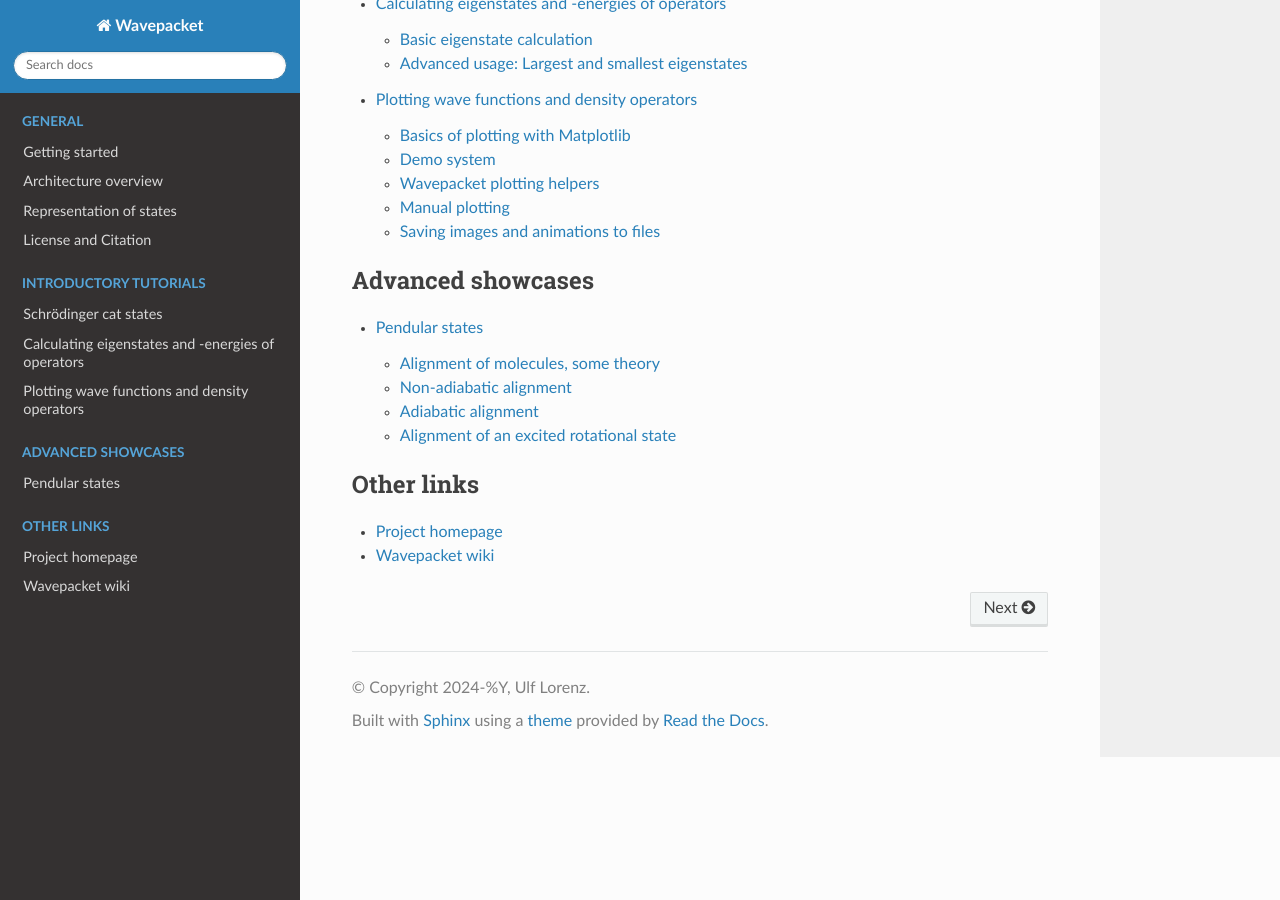
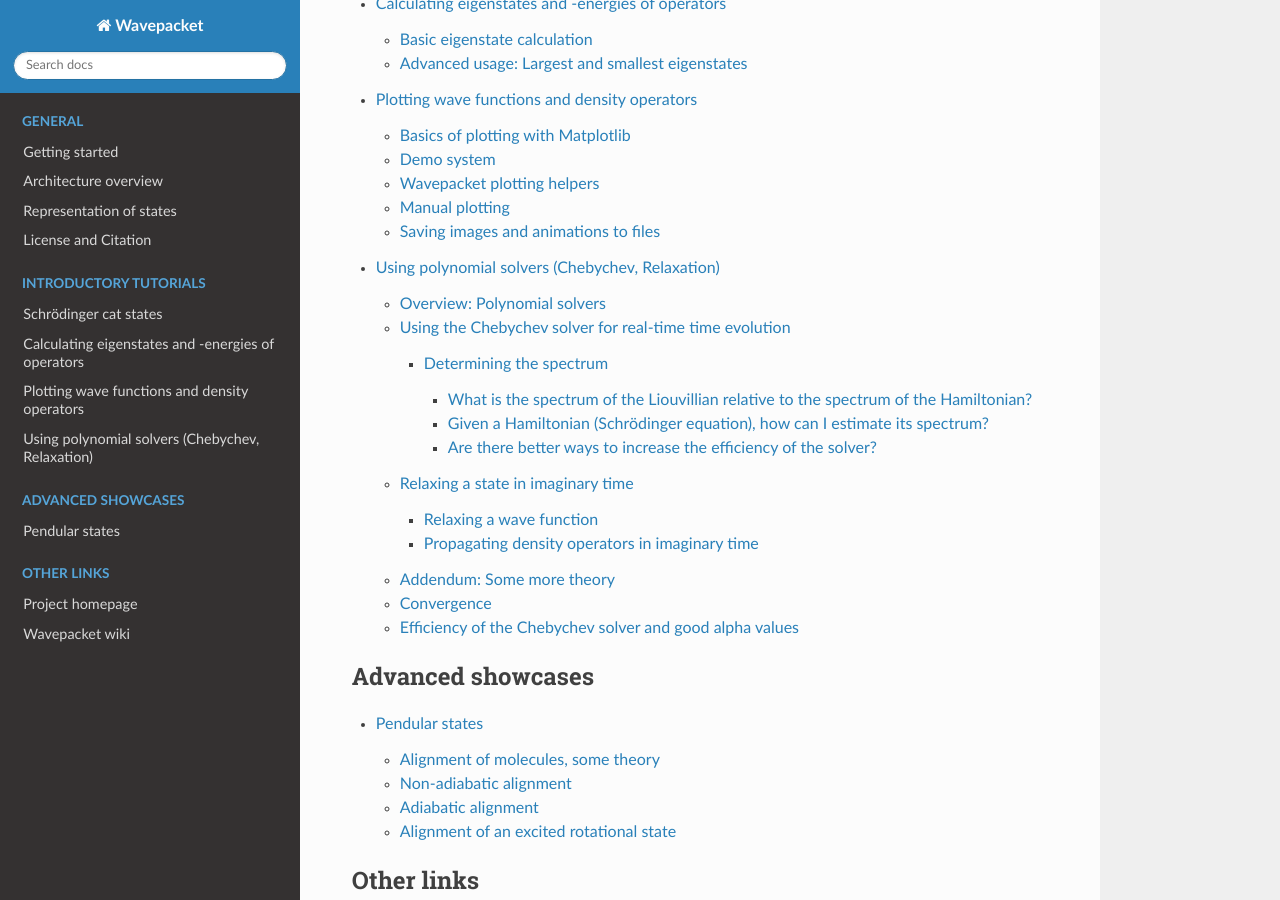
Before and after one commit to ulflor/wavepacket, a Sphinx documentation site: the page built from doc/index.rst, in a window 1280 px wide and 900 px high, scrolled down 1264 px. Built offline with Sphinx 7.4.7 and the Read the Docs theme 3.1.0, drawn with Linux system fonts in a browser that asks for light colours; formulas are drawn with MathJax 3; pages that are not in the unit, such as notebooks, are missing from menus; some of the changed lines change nothing that is shown.

Commit message:
#32 Added a tutorial on the Chebychev solvers
First throw, and the result is poor. Too much content for one tutorial.
Should be streamlined and split into three parts for different audiences
and purposes.

````diff
--- a/doc/index.rst
+++ b/doc/index.rst
@@ -47,6 +47,7 @@ free to use the `issue tracker <https://github.com/ulflor/wavepacket/features>`_
    tutorials/schroedinger_cat
    tutorials/eigenstates
    tutorials/plotting
+   tutorials/polynomial_solvers
 
 .. toctree::
     :caption: Advanced showcases
--- /dev/null
+++ b/doc/tutorials/polynomial_solvers.md
@@ -0,0 +1,436 @@
+---
+file_format: mystnb
+kernelspec:
+    name: python3
+---
+
+# Using polynomial solvers (Chebychev, Relaxation)
+
+This tutorial should give you enough background information to use the {py:class}`wavepacket.solver.ChebychevSolver`
+and {py:class}`wavepacket.solver.RelaxationSolver`.
+
+For those interested in a bit more in-depth knowledge, an addendum drills a bit deeper into some aspects.
+
+## Overview: Polynomial solvers
+
+The basic idea of polynomial solvers is to write the time evolution operator in a polynomial sum,
+
+```{math}
+\mathrm{e}^{-\imath \hat H \Delta t} \propto \sum_n c_n P_(-\imath \hat H \Delta t)
+.
+```
+
+We gloss over a lot of technical details here, which we will only pick up in the addendum.
+While the choice of polynomial is arbitrary, in practice, particular properties are desired.
+In particular, Chebychev polynomials are a useful choice, because they converge continuously.
+
+Compared to general purpose solvers like the Runge-Kutta procedure, the Chebychev solver has three advantages.
+First, it is much faster, up to an order of magnitude.
+Second, for large n the sum terms decay exponentially with n, which makes the solver extremely accurate.
+And finally, because of the continuous convergence, you can (in theory) define an exact upper bound of the error
+in the whole spectrum.
+In practice, you can set a small threshold (say, 1e-12), sum up all terms with coefficients above the threshold,
+and you are guaranteed that the result is accurate for all possible input states, no further tuning required.
+
+On the other hand, there are two major drawbacks.
+First, polynomial solvers fail for time-dependent systems, because the expansion contains time-ordered products,
+and that makes the whole scheme too difficult to work with.
+In particular those based on Chebychev polynomials also require real eigenvalues, hence closed systems.
+Second, the expansion has a finite radius of convergence, hence you must supply reasonably accurate bounds
+for the spectrum of the Hamiltonian, which can be cumbersome.
+The spectrum of a Liouvillian differs from that of a Hamiltonian, so the solver cannot be used for
+wave functions and density operators.
+Finally, the solver is only efficient for large time steps (Note: This is actually wrong, interpolation is possible,
+but has not been implemented for simplicity. If you do need interpolation, drop me a mail or raise a ticket!).
+
+## Using the Chebychev solver for real-time time evolution
+
+In order to use a ChebychevSolver, you need four pieces of information:
+
+1. The expression that describes the equation of motion.
+2. The spectrum of the Hamiltonian / Liouvillian.
+3. The length of one elementary time step.
+4. The cutoff, that is, the smallest coefficient included in the summation.
+
+Only the spectrum has severe consequences if chosen wrong and is difficult to obtain here.
+We will discuss that parameter in a moment.
+
+The expression is obviously needed for all solvers, so nothing new here.
+In general, you never need to touch the default cutoff value of 1e-12.
+Even the use of questionably large values of 1e-6 speeds up typical calculation by something like 25%.
+Finally, the time step should be something like {math}`80 / \Delta E`, where {math}`\Delta E` is the range of
+the spectrum that you supply, but you need not be extremely precise.
+Choosing a smaller value decreases efficiency, for example {math}`40/\Delta E` roughly doubles the computational cost.
+Choosing much larger values, beyond {math}`150/\Delta E` may overflow double precision values and has diminishing
+efficiency gains, about 30% in this example.
+These rather small gains are usually not worth the trouble.
+
+All these magic numbers are explained in the addendum. For using Chebychev solvers, just take them at face value.
+
+### Determining the spectrum
+
+As an example, let us take the simple harmonic oscillator example from {doc}`plotting`.
+
+```{code-cell}
+import wavepacket as wp
+
+grid = wp.grid.Grid(wp.grid.PlaneWaveDof(-10, 10, 128))
+
+kinetic = wp.operator.CartesianKineticEnergy(grid, 0, mass=1)
+potential = wp.operator.Potential1D(grid, 0, lambda x: 0.5 * x ** 2)
+hamiltonian = kinetic + potential
+
+equation = wp.expression.SchroedingerEquation(hamiltonian)
+liouvillian = wp.expression.CommutatorLiouvillian(hamiltonian)
+```
+
+For didactic reasons, we will discuss three items in the following:
+
+1.What is the spectrum of the Liouvillian relative to the spectrum of the Hamiltonian?
+2.Given a Hamiltonian (Schrödinger equation), how can I estimate its spectrum?
+3.Are there better ways to increase the efficiency of the solver?
+
+#### What is the spectrum of the Liouvillian relative to the spectrum of the Hamiltonian?
+
+If the Hamiltonian has a spectrum
+{math}`[E_\mathrm{min}, E_\mathrm{max}] = [E_\mathrm{min}, E_\mathrm{min} + \Delta E]`, then the corresponding
+{py:class}`wp.expression.CommutatorLiouvillian` has the spectrum {math}`[-\Delta E, \Delta E]`,
+because the coherence terms between the fastest oscillations {math}`\sim \mathrm{e}^{\pm \imath \Delta E t}`
+occur between the eigenstates with the largest and smallest eigenvalues, respectively.
+An important corollary is that, in general, a {py:class}`wp.solver.ChebychevSolver` and
+{py:class}`wp.solver.RelaxationSolver` can only be used for wave functions or density operators, not both.
+
+#### Given a Hamiltonian (Schrödinger equation), how can I estimate its spectrum?
+
+To estimate the spectrum, let us first point out that you do not need the exact minimum/maximum eigenvalue,
+but only a lower/upper bound to it.
+The estimated spectral range is inversely proportional to the time step and hence proportional to the
+computational cost, so do not spend too much effort in figuring out the exact values.
+With that said, a simple lower bound of the Hamiltonian is given by the smallest value of the potential,
+that is, an energy of zero in the example.
+
+For an estimate of the largest eigenvalue, we can use the power iteration: Repeatedly applying the Hamiltonian
+to an almost arbitrary state converges exponentially towards the eigenvector with the largest (absolute) eigenvalue.
+That is straight forward to do:
+
+```{code-cell}
+import math
+
+psi = wp.builder.zero_wave_function(grid) + 1
+for iteration in range(10):
+    psi = equation.apply(psi, t=0)
+    psi = psi / math.sqrt(wp.grid.trace(psi))
+
+energy_guess = wp.operator.expectation_value(hamiltonian, psi).real
+energy_guess = 1.2 * energy_guess
+print(energy_guess)
+```
+
+The initial state should contain the highest-energy eigenstate as a non-negligible component, but is otherwise
+rather arbitrary.
+The factor of 1.2 is an arbitrary safety margin to compensate that we approach the highest-energy
+eigenstate from below and may not have been converged yet.
+Thus, we arrive at an estimate for the spectrum of about [0, 280], and a time step of around 80/280 = 2/7.
+Let us plug it in and watch a Gaussian wave packet evolve.
+
+```{code-cell}
+psi0 = wp.builder.product_wave_function(grid, wp.Gaussian(-5, 0, rms=1))
+x_op = wp.operator.Potential1D(grid, 0, lambda x: x)
+solver = wp.solver.ChebychevSolver(equation, math.pi/10, (0, energy_guess))
+
+for t, psi in solver.propagate(psi0, t0=0.0, num_steps=10):
+    trace = wp.grid.trace(psi)
+    x = wp.operator.expectation_value(x_op, psi).real
+
+    print(f"t = {t:.4}, trace = {trace:.4}, <x> = {x:.4}")
+```
+
+For completeness, we can finally check what happens if we get the spectrum wrong. Let us say we cut at 200 a.u.
+The footprint of our wrong spectrum is readily apparent if we print the trace.
+
+```{code-cell}
+bad_solver = wp.solver.ChebychevSolver(equation, math.pi/10, (0, 200))
+
+for t, psi in bad_solver.propagate(psi0, t0=0.0, num_steps=10):
+    trace = wp.grid.trace(psi)
+    print(f"t = {t:.4}, trace = {trace:.4}")
+```
+
+#### Are there better ways to increase the efficiency of the solver?
+
+So far, we have taken the Hamiltonian for granted and tried to figure out the spectrum.
+A much better approach is to turn this procedure around and tailor the operators to the spectrum.
+To motivate this change, let us print the average and standard deviation of the initial state's energy:
+
+```{code-cell}
+    energy = wp.operator.expectation_value(hamiltonian, psi0).real
+    energy2 = wp.operator.expectation_value(hamiltonian*hamiltonian, psi0).real
+
+    print(f"E = {energy},   dE^2 = {energy2 - energy**2}")
+```
+
+Even if we give room for several standard deviations, we can safely claim that only eigenstates with energy <= 30 a.u.
+are relevant to carry this Gaussian.
+This is much, much less than the Hamiltonian's spectral range.
+In other words: 90% of the computing time is spent to ensure the correct propagation of high-energy states
+that we actually do not care about at all.
+This imbalance between the spectrum that the grid/operator can support and the spectrum that we need is rather
+typical.
+
+What we do then is simply to truncate the Hamiltonian, or rather the kinetic and potential energy operators.
+Truncating the potential gives just a little.
+Our Gaussian (x0 = -5, rms = 1) extends maybe up to x = 8, where the potential value is
+{math}`8**2/2 = 32 \mathrm{a.u.}`, so we might truncate at 35 a.u., a little less than the maximum potential of 50 a.u.
+As a good first guess, we can do the same for the kinetic energy, which supports _much_ larger energies.
+The truncated system is now
+
+```{code-cell}
+kinetic = wp.operator.CartesianKineticEnergy(grid, 0, mass=1, cutoff=35)
+potential = wp.operator.Potential1D(grid, 0, lambda x: 0.5 * x ** 2, cutoff = 35)
+hamiltonian = kinetic + potential
+equation = wp.expression.SchroedingerEquation(hamiltonian)
+```
+
+The spectrum of this Hamiltonian has a guaranteed upper limit of 35 + 35 = 70, one fourth of the original Hamiltonian.
+This allows us to increase the time step / lower the computing cost by a factor of 4.
+
+```{code-cell}
+solver = wp.solver.ChebychevSolver(equation, 4 * math.pi/10, (0, 70))
+
+for t, psi in solver.propagate(psi0, t0=0.0, num_steps=10):
+    trace = wp.grid.trace(psi)
+    x = wp.operator.expectation_value(x_op, psi).real
+
+    print(f"t = {t:.4}, trace = {trace:.4}, <x> = {x:.4}")
+```
+
+## Relaxing a state in imaginary time
+
+The Schrödinger equation in imaginary time is given by
+
+```{math}
+\frac{\partial \psi}{\partial t} = - \hat H \psi
+```
+
+with the formal solution in terms of energy eigenstates {math}`\phi_i`
+
+```{math}
+\psi(t) = \mathrm{e}^{-\hat H t} \psi(t=0) = \sum_i c_i \mathrm{e}^{-E_i t} \phi_i
+```
+
+As the formula demonstrates, each eigenstate decays exponentially depending on the energy.
+Hence, for sufficiently long time evolution with repeated normalization, our solution is the ground state if the
+initial state has any overlap with the true ground state.
+Propagation in imaginary time is thereby similar to the power iteration where you repeatedly apply the
+Hamiltonian to an almost arbitrary state and the eigenstate with the largest absolute energy grows the fastest.
+
+Besides being a convenient tool to find the ground state, we can also use the same equation with a density operator.
+Solving the initial-value problem
+
+```{math}
+\frac{\partial \rho}{\partial \beta} = - \hat H \rho \qquad \mathrm{where} \qquad \rho(\beta=0) = \mathbb{1}
+```
+
+has the thermal density operator as a solution up to a normalization:
+
+```{math}
+\rho(\beta) = \mathrm{e}^{-\beta \hat H}
+```
+
+So imaginary-time propagation with density operators is also a convenient way to get the thermal density operator
+without an explicit exponentiation of the Hamiltonian.
+
+### Relaxing a wave function
+
+At its heart, the relaxation solver is just a modified version of the {py:class}`wavepacket.solver.ChebychevSolver`
+implemented along [^ref-chebychev-imag].
+As such, all the remarks regarding the ChebychevSolver hold.
+In particular, you should carefully consider how much you want to truncate your Hamiltonian.
+Let us repeat the demo example here:
+
+```{code-cell}
+import math
+import wavepacket as wp
+
+grid = wp.grid.Grid(wp.grid.PlaneWaveDof(-10, 10, 128))
+kinetic = wp.operator.CartesianKineticEnergy(grid, 0, mass=1, cutoff=35)
+potential = wp.operator.Potential1D(grid, 0, lambda x: 0.5 * x ** 2, cutoff = 35)
+hamiltonian = kinetic + potential
+
+solver = wp.solver.RelaxationSolver(hamiltonian, 1.5, (0, 70))
+```
+
+There are two noteworthy differences with respect to the real-time solver.
+First, we always apply the Hamiltonian from the left, so the solver takes the Hamiltonian, not a
+{py:class}`wavepacket.equation.Equation`.
+Second, we do not care about the intermediate results.
+Instead, we may have to normalize the wave function every now and again to avoid numeric inaccuracies.
+Last, we do not care deeply about the initial state, as long as there is a significant overlap with the ground state.
+A good guess starts with more overlap, but you do not need to be overly precise.
+
+```{code-cell}
+# to demonstrate convergence, let us take a Gaussian that is too wide (rms=1 would be exact)
+psi = wp.builder.product_wave_function(grid, wp.Gaussian(rms=2))
+for step in range(5):
+    energy = wp.operator.expectation_value(hamiltonian, psi).real
+    energy2 = wp.operator.expectation_value(hamiltonian*hamiltonian, psi).real
+    print(f"step = {step}:  E = {energy},   dE^2 = {energy2 - energy**2:.4}")
+
+    psi = solver.step(psi, 0)
+    psi = wp.grid.normalize(psi)
+```
+
+In the example here, we are basically converged after about three steps.
+Note however, that in general the convergence depends on the energy gap between the ground state and the
+first excited state, because the latter is the component that is the slowest to be suppressed.
+
+### Propagating density operators in imaginary time
+
+The relaxation of density operators is essentially the same as for wave functions.
+The step should be chosen to conveniently access the requested inverse temperature(s) and keep the alpha value
+in a reasonable range
+
+```{code-cell}
+delta_beta = 1.0
+solver = wp.solver.RelaxationSolver(hamiltonian, delta_beta, (0, 70))
+rho =  wp.builder.unit_density(grid)
+
+for step in range(5):
+    rho = solver.step(rho, 0)
+
+    Z = wp.grid.trace(rho)
+    print(f"beta = {delta_beta * (step+1)},  Z = {wp.grid.trace(rho):.4}")
+```
+
+## Addendum: Some more theory
+
+For more details, see the [original paper by Ronnie Kosloff [^ref-chebychev-real], [^ref-chebychev-imag].
+
+For a time-independent closed system, the time evolution operator U is defined by
+
+```{math}
+    \psi(t+\Delta t) = \hat U(t + \Delta t, t) \psi(t) = \mathrm{e}^{-\imath \hat H \Delta t} \psi(t).
+```
+
+In a similar fashion, we can define a time evolution super operator for density operators and open systems by
+using a Liouvillian in place of the Hamiltonian and a density operator instead of the wave function.
+
+The basic idea of polynomial solvers is to expand this exponential in a convenient series of classical polynomials.
+In principle, we could use any polynomials, for reasons that we discuss in a moment, Chebychev polynomials are used.
+Our first problem is that the polynomial series converges only in a specific domain.
+In terms of operators, this means that our Hamiltonian must have eigenvalues exclusively in the range [-1, 1].
+Hence, our first step is a rescaling of the Hamiltonian:
+
+```{math}
+    \mathrm{e}^{-\imath \hat H \Delta t} = \mathrm{e}^{-\imath (E_{\mathrm{min}} + \Delta E / 2) \Delta t}
+        \mathrm{e}^{-\imath \alpha \hat H_\mathrm{norm}}\\
+    \mathrm{with}\\
+    \alpha = \frac{\Delta E \  \Delta t}{2}\\
+    \hat H_\mathrm{norm} = \frac{2}{\Delta E} (\hat H - E_\mathrm{min} + \frac{\Delta E}{2})
+```
+
+Here, {math}`E_\mathrm{min}, \Delta E` denote the Hamiltonian's smallest eigenvalue and the spectral range,
+respectively.
+
+It can be checked that the normalized Hamiltonian has eigenvalues in the requested range.
+We then only expand the second exponential with the normalized Hamiltonian and the rescaled time {math}`\alpha`,
+and obtain
+
+```{math}
+    \mathrm{e}^{-\imath \hat H_\mathrm{norm} \alpha} = \sum_{n=0}^N a_n(\alpha) T_n(-\imath \hat H_\mathrm{norm}),
+```
+
+where up to constants, the coefficients "a" are Bessel functions of the first kind and the functions "T" are
+Chebychev polynomials of the first kind.
+
+## Convergence
+
+The huge advantage of Chebychev polynomials is the availability of an exact upper bound for the propagation error.
+We start with two inequalities, see [^ref-abramowitz], equations 22.14.4 and 9.1.62 that readily generalize to
+functions of operators:
+
+```{math}
+    |T_n(x)| \leq 1 (x \in [-1, 1]) \qquad \rightarrow \qquad \|T_n(\hat H_\mathrm{norm}) \psi\| \leq 1 (\|\psi\| = 1)\\
+    |J_n(x)| \leq  \frac{|x/2|^n}{n!}
+```
+
+Now let us assume that we used the first N terms of the expansion and want to know the error when propagating a state.
+We get for a normalized state
+
+```{math}
+    \| \mathrm{e}^{-\imath \alpha \hat H_\mathrm{norm}} \psi \
+        - \ \sum_{n=0}^N a_n(\alpha) T_n(-\imath \hat H_\mathrm{norm}) \psi \|
+        = \| \sum_{n=N+1}^\infty a_n(\alpha) T_n(-\imath \hat H_\mathrm{norm} \psi)\|
+    \leq  \sum_{n=N+1}^\infty a_n(\alpha) \|T_n(-\imath \hat H_\mathrm{norm} \psi)\|
+    \leq \sum_{n=N+1}^\infty a_n(\alpha)
+    \leq \sum_{n=N+1}^\infty \frac{(\alpha/2)^n}{n!}
+```
+
+We do not care about the exact value of the error, just note two properties of the expression:
+
+1. There is an upper bound for the error independent of the initial state. That is, the convergence is continuous,
+   there are no individual states for which the approximation is poor.
+2. For large enough N, the right-hand side decreases at least exponentially with increasing N.
+
+In practice, we do not aim for a specific value of (the upper bound of) the propagation error,
+but truncate the series as soon as the Bessel function has reached a certain cutoff.
+Due to the monotonous decrease of the Bessel function,
+this cutoff can still be interpreted as an order of magnitude estimate of the error, but is easy to calculate.
+
+## Efficiency of the Chebychev solver and good alpha values
+
+Now we can finally discuss good alpha values for acceptable efficiencies.
+
+The computational cost is essentially proportional to the order of expansion n;
+the Chebychev polynomials are calculated through a recursion relation, and each recursion requires one expensive
+evaluation of the Hamiltonian / Liouvillian.
+We determine the order of expansion indirectly by requiring the Bessel functions to drop below a certain threshold.
+The size of the time step, that is, the gain, however, is proportional to the alpha value, i.e., the
+argument to said Bessel function.
+
+So we can rephrase the question: At which value of alpha do we get optimal efficiency?
+Let us plot the behaviour of the Bessel functions for different values of alpha
+
+```{code-cell}
+import matplotlib.pyplot as plt
+import numpy as np
+import scipy
+
+alpha, n = np.meshgrid([20, 40, 60, 80], np.arange(120))
+y = np.abs(scipy.special.jv(n, alpha))
+
+fig, ax = plt.subplots()
+ax.set_ylim(1e-12, 1)
+ax.semilogy(n, y)
+```
+
+We can clearly see that the Bessel functions are significant up to {math}`n \approx \alpha`, then they decay rapidly,
+approaching values of 1e-12 within roughly 30 orders.
+We have "pay" for this decay anyway to get a well-converged solution, so a good alpha value should be larger than
+this constant decay.
+
+As an example, let us compare alpha values of 20 and 60.
+For the former, we need about 50 polynomials for a time step, but our time step is shorter, so we need to propagate
+three times. Altogether that makes approximately 150 applications of the Hamiltonian.
+For the latter, we need only a single time step, and approximately 90 polynomials, hence about 90 applications of
+the Hamiltonian.
+Thus, the latter alpha value is about 60% faster than the former.
+The turnaround is approximately when alpha becomes larger than this constant decay, hence the proposition of using
+an alpha value of at least 40 to avoid inefficiencies.
+
+Note that as the values become much larger than 30, the additional efficiency gains become marginal.
+The order of expansion increases roughly linearly with alpha, so the larger time steps are exactly compensated by
+the larger order of expansion.
+However, large orders of expansion may lead to artefacts from finite-precision arithmetic,
+therefore I would recommend not increasing alpha beyond something like 100, but that is an equally vague limit.
+
+As an additional side note, we want to remark that for normal use the precision has remarkably little influence on
+the efficiency.
+Even if we go for embarrassingly large values of 1e-6, the required polynomial orders are reduced only by about 10,
+so there is little gain in changing the default value of 1e-12.
+
+[^ref-abramowitz]: M. Abramowitz and I. Stegun "Handbook of Mathematical Functions"
+[^ref-chebychev-real]: R. Kosloff, J. Phys. Chem. 92(8), 2087 (1988)
+https://doi.org/10.1021/j100319a003
+[^ref-chebychev-imag]: R. Kosloff and H. Tal-Ezer, Chem. Phys. Lett. 127(3) 223 (1986)
+https://doi.org/10.1016/0009-2614(86)80262-7
````
